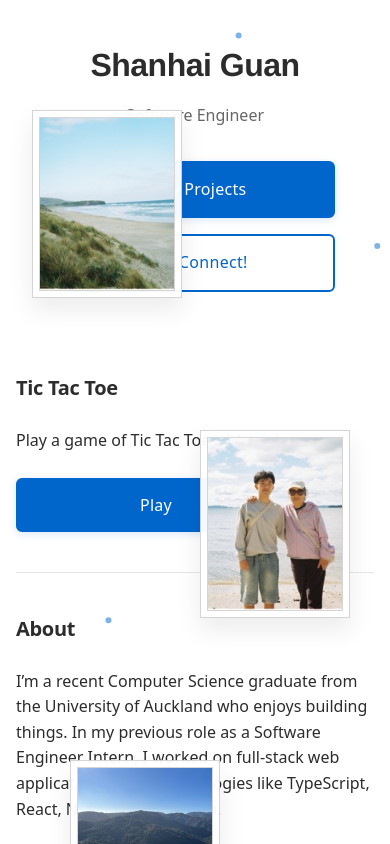
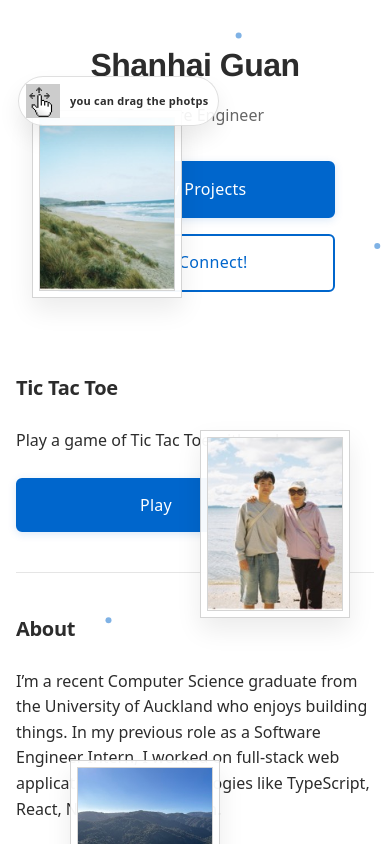
Before and after one commit to cookimonster123/cookimonster123.github.io, a React (Vite) app: page / in a window 390 px wide. Shown: the top 844 px of the page. Built offline with nearby package versions, Linux system fonts and the light colour scheme.

Commit message:
add cursor

```diff
--- a/src/App.css
+++ b/src/App.css
@@ -15,6 +15,52 @@
   inset: 0;
   pointer-events: none;
   z-index: 25;
+}
+
+.drag-hint {
+  position: fixed;
+  top: 94px;
+  left: 200px;
+  display: inline-flex;
+  align-items: center;
+  gap: 10px;
+  background: rgba(255, 255, 255, 0.92);
+  border: 1px solid rgba(44, 44, 44, 0.15);
+  box-shadow: 0 12px 22px rgba(0, 0, 0, 0.08);
+  border-radius: 999px;
+  padding: 8px 12px 8px 8px;
+  font-size: 12px;
+  font-weight: 600;
+  letter-spacing: 0.02em;
+  color: #2d2d2d;
+  line-height: 1.2;
+  pointer-events: none;
+  z-index: 30;
+}
+
+.drag-hint img {
+  display: block;
+  width: 42px;
+  height: 42px;
+  flex-shrink: 0;
+}
+
+.drag-hint span {
+  white-space: nowrap;
+}
+
+@media (max-width: 720px) {
+  .drag-hint {
+    top: 76px;
+    left: 18px;
+    padding: 7px 10px 7px 7px;
+    font-size: 11px;
+  }
+
+  .drag-hint img {
+    width: 34px;
+    height: 34px;
+  }
 }
 
 .draggable-photo {
--- a/src/App.tsx
+++ b/src/App.tsx
@@ -1,6 +1,8 @@
+import { useState } from "react";
 import "./App.css";
 import { DraggablePhoto } from "./components/DraggablePhoto";
 import { ParticlesBackground } from "./components/ParticlesBackground";
+import dragHintIcon from "./assets/photos/MultiTouch-Interface-Pixel-theme-Drag-Flick.svg";
 import photoOne from "./assets/photos/photo1.jpeg";
 import photoTwo from "./assets/photos/photo2.jpeg";
 import photoThree from "./assets/photos/photo3.jpeg";
@@ -23,10 +25,25 @@ const photoItems = [
 ];
 
 function App() {
+  const [showDragHint, setShowDragHint] = useState(true);
+
+  const handlePhotoDragEnd = (didMove: boolean) => {
+    if (didMove) {
+      console.info("Photo drag detected — hiding drag hint");
+      setShowDragHint(false);
+    }
+  };
+
   return (
     <div className="app">
       <ParticlesBackground />
       <div className="photo-layer" aria-hidden="true">
+        {showDragHint && (
+          <div className="drag-hint" aria-live="polite">
+            <img src={dragHintIcon} alt="" width={52} height={52} />
+            <span>you can drag the photps</span>
+          </div>
+        )}
         {photoItems.map(({ src, alt, defaultX, defaultY }) => (
           <DraggablePhoto
             key={alt}
@@ -35,6 +52,7 @@ function App() {
             defaultX={defaultX}
             defaultY={defaultY}
             size={150}
+            onDragEnd={handlePhotoDragEnd}
           />
         ))}
       </div>
--- a/src/components/DraggablePhoto.tsx
+++ b/src/components/DraggablePhoto.tsx
@@ -6,6 +6,7 @@ interface DraggablePhotoProps {
   defaultX: number;
   defaultY: number;
   size?: number;
+  onDragEnd?: (didMove: boolean) => void;
 }
 
 export const DraggablePhoto: React.FC<DraggablePhotoProps> = ({
@@ -14,10 +15,13 @@ export const DraggablePhoto: React.FC<DraggablePhotoProps> = ({
   defaultX,
   defaultY,
   size = 160,
+  onDragEnd,
 }) => {
   const [position, setPosition] = useState({ x: defaultX, y: defaultY });
   const [isDragging, setIsDragging] = useState(false);
+  const positionRef = useRef({ x: defaultX, y: defaultY });
   const pointerOffset = useRef({ x: 0, y: 0 });
+  const didMoveRef = useRef(false);
 
   useEffect(() => {
     if (!isDragging) {
@@ -27,12 +31,25 @@ export const DraggablePhoto: React.FC<DraggablePhotoProps> = ({
     const handlePointerMove = (event: PointerEvent) => {
       const nextX = event.clientX - pointerOffset.current.x;
       const nextY = event.clientY - pointerOffset.current.y;
+      const previousX = positionRef.current.x;
+      const previousY = positionRef.current.y;
 
-      setPosition({ x: nextX, y: nextY });
+      if (Math.abs(nextX - previousX) > 4 || Math.abs(nextY - previousY) > 4) {
+        didMoveRef.current = true;
+      }
+
+      const nextPosition = { x: nextX, y: nextY };
+      positionRef.current = nextPosition;
+      setPosition(nextPosition);
     };
 
     const handlePointerUp = () => {
+      const moved = didMoveRef.current;
       setIsDragging(false);
+      if (onDragEnd) {
+        onDragEnd(moved);
+      }
+      didMoveRef.current = false;
     };
 
     window.addEventListener("pointermove", handlePointerMove);
@@ -44,10 +61,12 @@ export const DraggablePhoto: React.FC<DraggablePhotoProps> = ({
       window.removeEventListener("pointerup", handlePointerUp);
       window.removeEventListener("pointercancel", handlePointerUp);
     };
-  }, [isDragging]);
+  }, [isDragging, onDragEnd]);
 
   const handlePointerDown = (event: React.PointerEvent<HTMLDivElement>) => {
     event.preventDefault();
+    didMoveRef.current = false;
+    positionRef.current = position;
 
     const rect = event.currentTarget.getBoundingClientRect();
     pointerOffset.current = {
```
Also changed, not shown: src/assets/photos/MultiTouch-Interface-Pixel-theme-Drag-Flick.svg (added).
